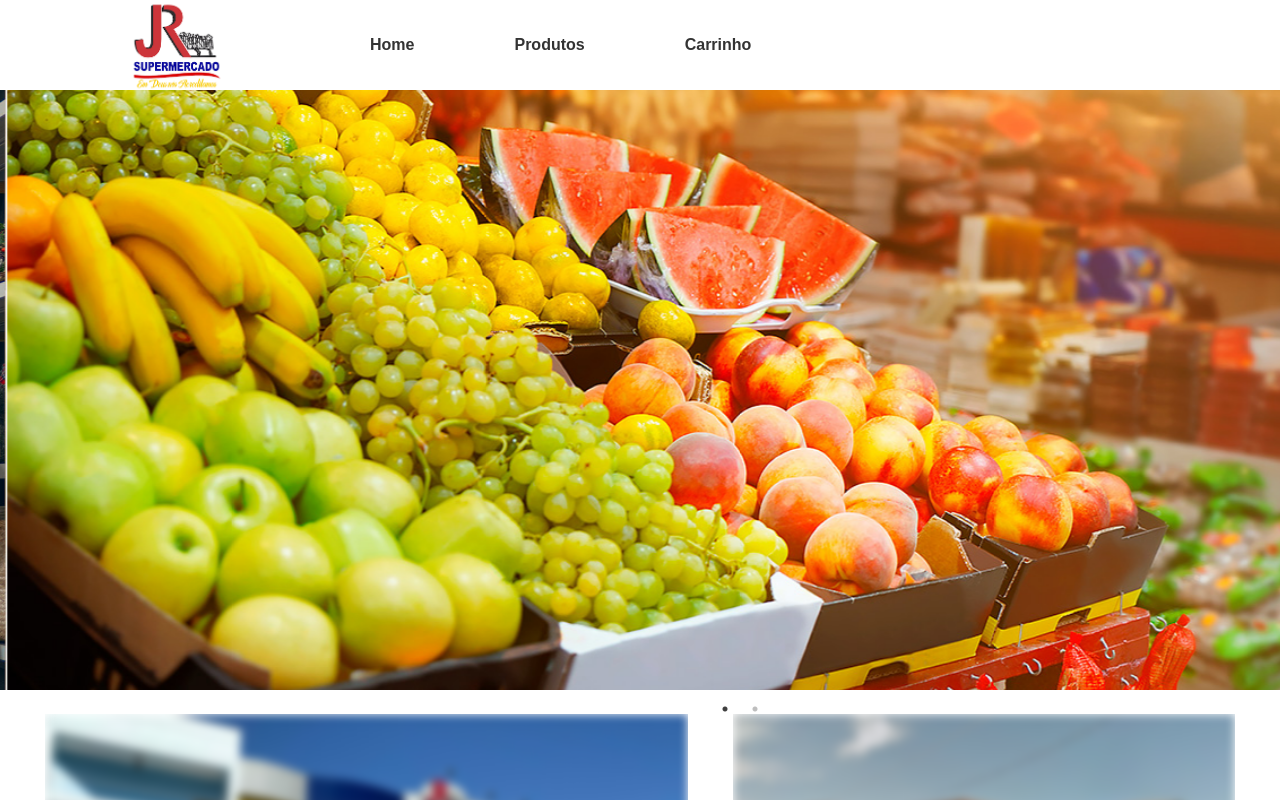
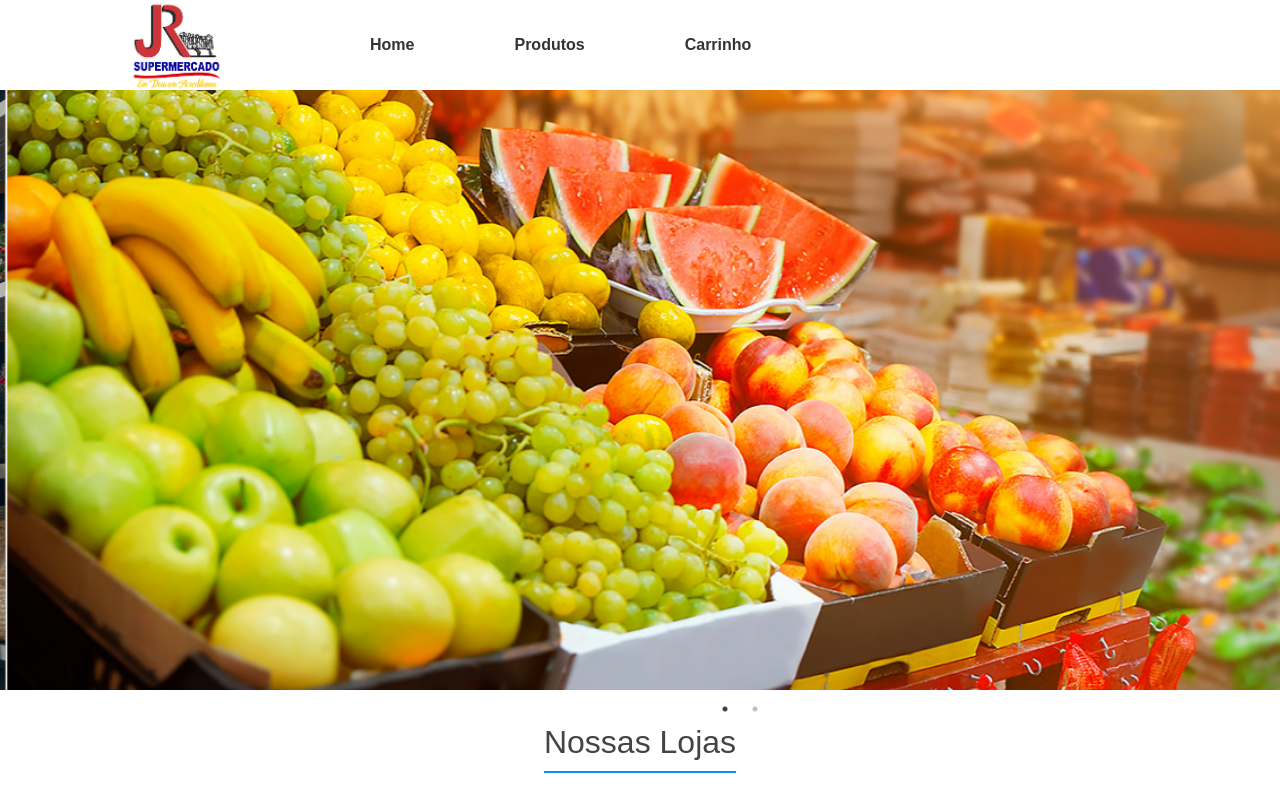
Before and after one commit to masamps/mercado-jr, a React (Create React App) app: page / in a window 1280 px wide. Shown: the top 800 px of the page. Built offline with nearby package versions, Linux system fonts and the light colour scheme; the HTML template or start-up script is replaced by a standard one.

Commit message:
feat: inserindo texto

```diff
--- a/src/pages/home.js
+++ b/src/pages/home.js
@@ -34,6 +34,9 @@ const Home = () => {
           {/* Adicione mais imagens conforme necessário */}
         </Slider>
       </div>
+      <div className='texto-unidades'>
+        <h1>Nossas Lojas</h1>
+      </div>
       <div className="image-div">
         <div className="image-with-blur">
             <img src={niltonTorres} alt="Imagem 3" />
--- a/src/styles/home.css
+++ b/src/styles/home.css
@@ -27,14 +27,29 @@
 
   .image-text {
     position: absolute;
-    bottom: 0; /* Posiciona a div do texto no final da imagem */
-    width: 100%; /* Faz a div do texto ocupar a largura total da imagem */
-    background-color: red; /* Cor de fundo vermelha (ajuste conforme necessário) */
-    color: #fff; /* Cor do texto (ajuste conforme necessário) */
-    transform: translateY(100%); /* Inicialmente, a div do texto está fora da visão, abaixo da imagem */
-    transition: transform 0.3s ease-in-out; /* Adiciona uma transição suave para o efeito de aparecimento */
+    bottom: 0;
+    width: 100%;
+    background-color: red;
+    color: #fff;
+    transform: translateY(100%);
+    transition: transform 0.3s ease-in-out;
   }
 
   .image-with-blur:hover .image-text {
-    transform: translateY(0); /* Move a div do texto para cima ao passar o mouse sobre a imagem */
+    transform: translateY(0);
   }
+
+  .texto-unidades {
+    display: flex;
+    align-items: center;
+    justify-content: center;
+    padding-top: 30px;
+    padding-bottom: 30px;
+  }
+
+  .texto-unidades h1 {
+    font-weight: normal;
+    border-bottom: 2px solid #098dff;
+    padding-bottom: 10px;
+    color: #424445;
+  }
```
